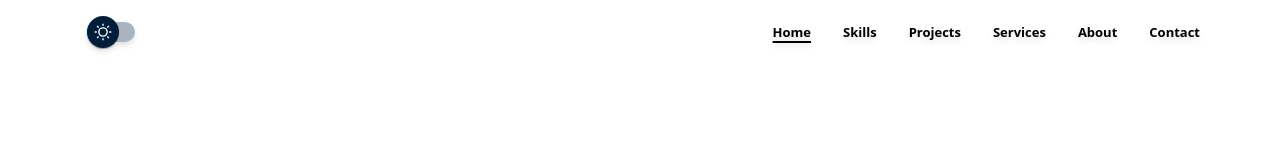
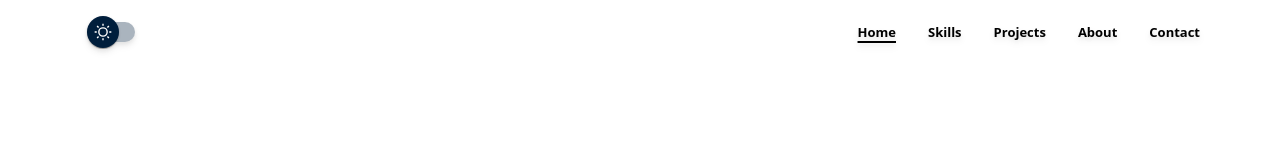
Before and after one commit to Sanket4450/Portfolio, a React (Vite) app: page / in a window 1280 px wide. Shown: the top 160 px of the page. Built offline with nearby package versions, Linux system fonts and the light colour scheme.

Commit message:
removed unnecessary section

```diff
--- a/src/App.jsx
+++ b/src/App.jsx
@@ -4,7 +4,6 @@ import { Footer } from './components/footer'
 import { Home } from './pages'
 import { Skills } from './pages/Skills'
 import { Projects } from './pages/Projects'
-import { Services } from './pages/Services'
 import { About } from './pages/About'
 import { Contact } from './pages/Contact'
 import { NotFound } from './pages/NotFound'
@@ -19,7 +18,6 @@ function App() {
         <Route path="/projects" element={<Projects />}>
           <Route path=":project" element={<Projects />} />
         </Route>
-        <Route path="/services" element={<Services />} />
         <Route path="/about" element={<About />} />
         <Route path="/contact" element={<Contact />} />
         <Route path="*" element={<NotFound />} />
--- a/src/components/home/RecentWork.jsx
+++ b/src/components/home/RecentWork.jsx
@@ -7,7 +7,7 @@ export const RecentWork = () => {
   return (
     <section className=" py-20 space-y-10">
       <div>
-        <TitleLink title="Recent Works" path="/projects" />
+        <TitleLink title="Recent Works" />
         <div className=" flex justify-between items-start py-4">
           <h2 className=" text-primary font-bold text-2xl sm:text-3xl md:text-4xl sm:max-w-[45%]">
             Some of my favourite projects.
--- a/src/components/home/UserServices.jsx
+++ b/src/components/home/UserServices.jsx
@@ -14,7 +14,7 @@ export const UserServices = () => {
           {userDetails.experience}+ Years Experience Working
         </h2>
         <div className=" max-sm:hidden sm:max-w-[40%] flex flex-col space-y-1.5">
-          <TitleLink title="Services" path="/services" />
+          <TitleLink title="Services" />
           <p className=" text-theme-primary text-sm">{serviceDetails.discoverServices}</p>
         </div>
       </div>
--- a/src/components/ui/TitleLink.jsx
+++ b/src/components/ui/TitleLink.jsx
@@ -1,17 +1,8 @@
-import { useNavigate } from 'react-router-dom'
-
-export const TitleLink = ({ title, path }) => {
-  const navigate = useNavigate()
-
+export const TitleLink = ({ title }) => {
   return (
     <div className=" text-theme-primary font-semibold max-md:text-md md:text-xl flex space-x-1">
       <p>———</p>
-      <p
-        className=" hover:cursor-pointer hover:text-theme-hover-primary transition duration-300"
-        onClick={() => navigate(path)}
-      >
-        {title}
-      </p>
+      <p>{title}</p>
     </div>
   )
 }
--- a/src/data/header/navButtons.js
+++ b/src/data/header/navButtons.js
@@ -16,16 +16,11 @@ export const navButtons = [
   },
   {
     id: 4,
-    path: '/services',
-    text: 'Services',
-  },
-  {
-    id: 5,
     path: '/about',
     text: 'About',
   },
   {
-    id: 6,
+    id: 5,
     path: '/contact',
     text: 'Contact',
   },
--- a/src/pages/Services.jsx
+++ /dev/null
@@ -1,3 +0,0 @@
-export const Services = () => {
-  return <div className=' text-primary'>Services page</div>
-}
```
